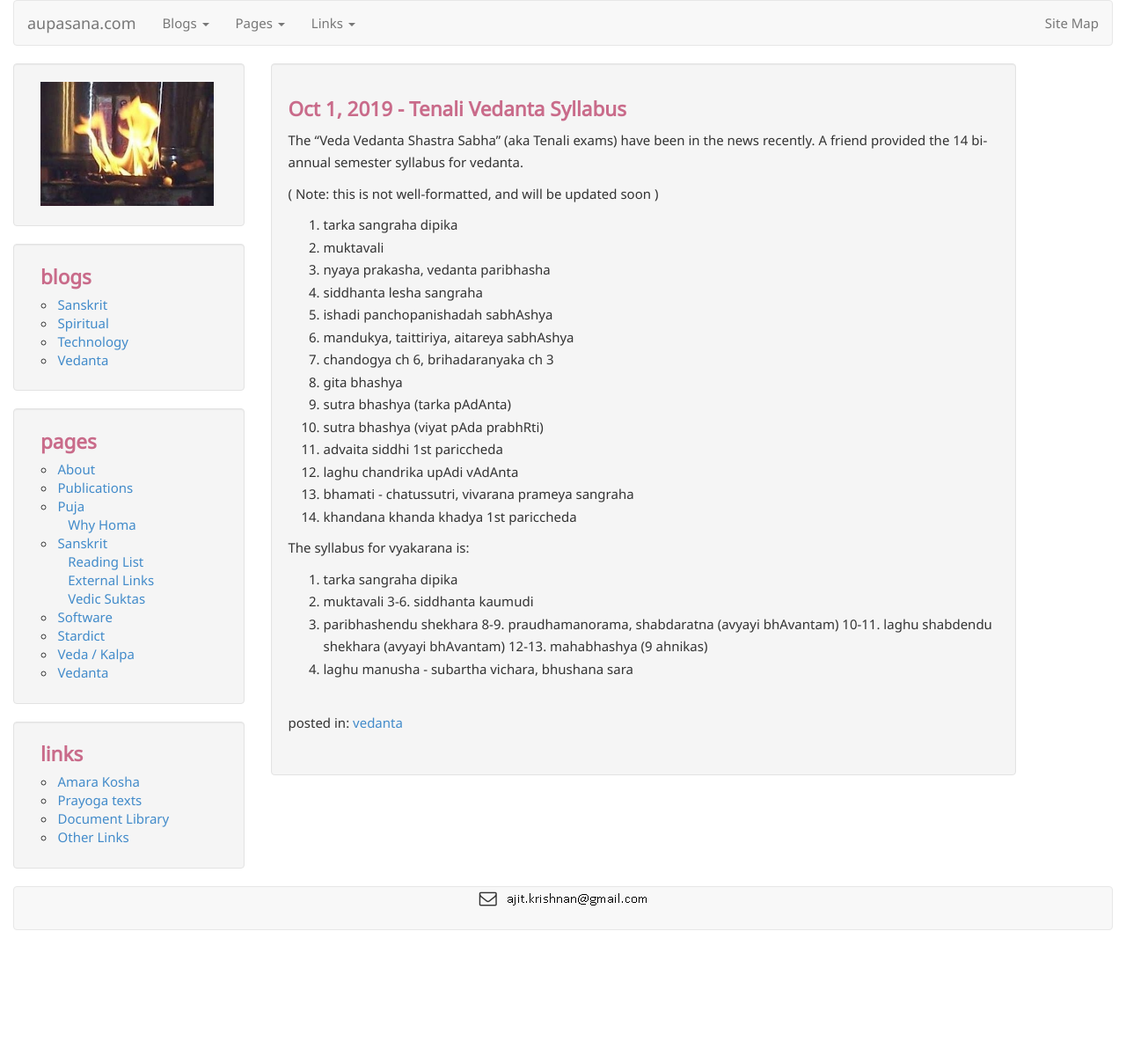
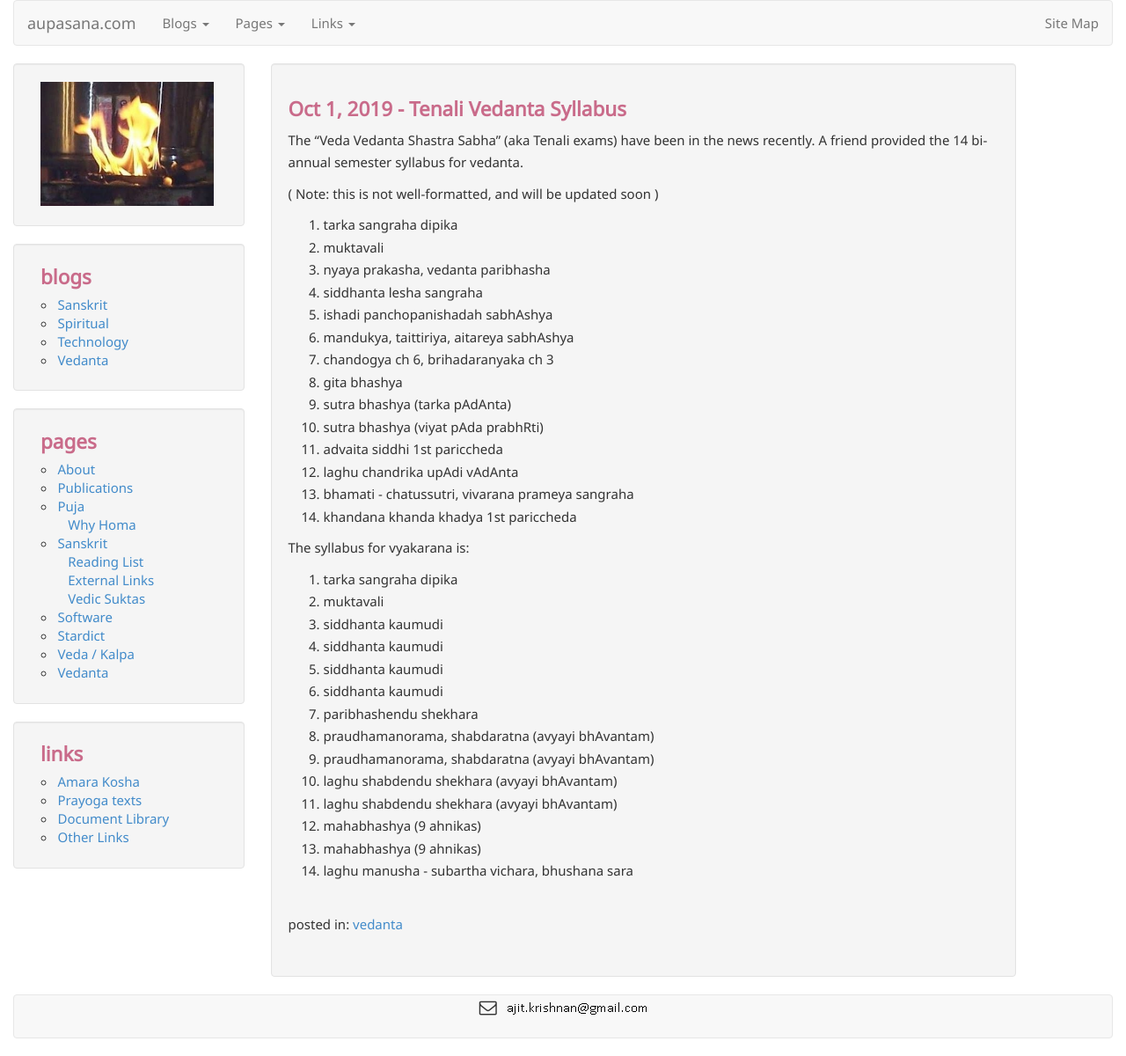
Before and after one commit to aupasana/aupasana.github.io, a Jekyll site: the page built from _posts/vedanta-2017/2019-10-01-tenali.md, in a window 1280 px wide. Shown: the whole page at 88% size. Built offline with Jekyll 4.4.1, drawn with Linux system fonts in a browser that asks for light colours; nearby versions of some CDN libraries; comment, search, counter and statistics services are not loaded; before the commit the page ends 1077 px from its top, so only the background shows below that.

Commit message:
Update 2019-10-01-tenali.md

```diff
--- a/_posts/vedanta-2017/2019-10-01-tenali.md
+++ b/_posts/vedanta-2017/2019-10-01-tenali.md
@@ -29,9 +29,15 @@ The syllabus for vyakarana is:
 
 1. tarka sangraha dipika
 2. muktavali
-3-6. siddhanta kaumudi
+3. siddhanta kaumudi
+4. siddhanta kaumudi
+5. siddhanta kaumudi
+6. siddhanta kaumudi
 7. paribhashendu shekhara
-8-9. praudhamanorama, shabdaratna (avyayi bhAvantam)
-10-11. laghu shabdendu shekhara (avyayi bhAvantam)
-12-13. mahabhashya (9 ahnikas)
+8. praudhamanorama, shabdaratna (avyayi bhAvantam)
+9. praudhamanorama, shabdaratna (avyayi bhAvantam)
+10. laghu shabdendu shekhara (avyayi bhAvantam)
+11. laghu shabdendu shekhara (avyayi bhAvantam)
+12. mahabhashya (9 ahnikas)
+13. mahabhashya (9 ahnikas)
 14. laghu manusha - subartha vichara, bhushana sara
```
